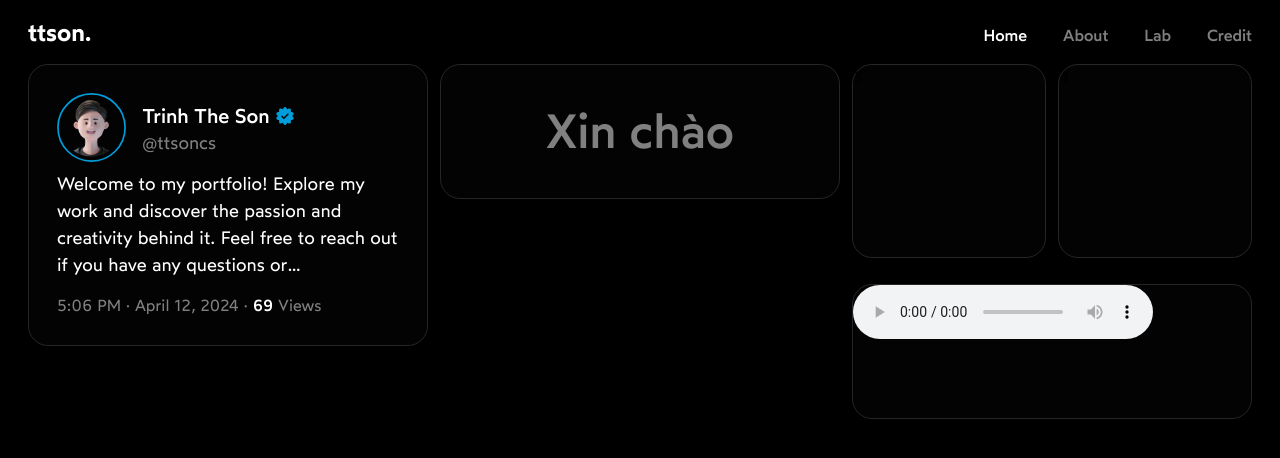
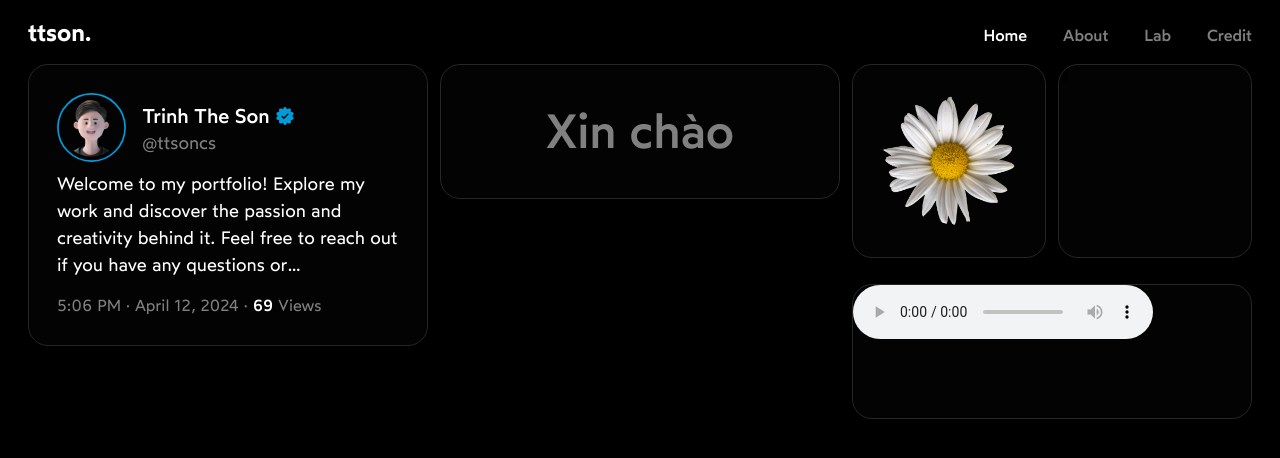
Before and after one commit to ttsoncs/portfolio-refactor, a Next.js app: page / in a window 1280 px wide. Shown: the top 458 px of the page. Built offline with nearby package versions, Linux system fonts and the light colour scheme.

Commit message:
Update styles in DesktopLinks.js, EighthGrid.js, FirstGrid.js, and HomeGrid.js

```diff
--- a/src/components/Header/DesktopLinks.js
+++ b/src/components/Header/DesktopLinks.js
@@ -29,11 +29,17 @@ function DesktopLinks({ handelClick }) {
 }
 
 const StyledLink = styled(Link)`
+  border-bottom: 2px solid transparent;
   color: var(--color-link);
   font-size: ${16 / 16}rem;
   font-weight: var(--font-weight-medium);
   text-decoration: none;
   text-transform: capitalize;
+  transition: 300ms ease-out;
+
+  &:not(:first-of-type):hover {
+    border-color: var(--color-secondary-text);
+  }
 `;
 
 export default DesktopLinks;
--- a/src/components/HomeGrid/EighthGrid.js
+++ b/src/components/HomeGrid/EighthGrid.js
@@ -5,7 +5,9 @@ import styled from "styled-components";
 function EighthGrid() {
   return (
     <Wrapper>
-      <audio controls>
+      <audio
+        controls
+      >
         <source
           src="/sounds/music.mp3"
           type="audio/mpeg"
@@ -19,7 +21,6 @@ const Wrapper = styled.section`
   background-color: var(--color-box-background);
   border-radius: 20px;
   border: 1px solid var(--color-border);
-  gap: 8px;
   grid-column: 9/13;
   grid-row: 4/6;
 
--- a/src/components/HomeGrid/FirstGrid.js
+++ b/src/components/HomeGrid/FirstGrid.js
@@ -11,8 +11,8 @@ function FirstGrid() {
         <AvatarWrapper>
           <StyledImage
             src="/images/avatar.webp"
-            height={100}
-            width={100}
+            height={128}
+            width={128}
             alt="avatar"
           />
         </AvatarWrapper>
--- a/src/components/HomeGrid/HomeGrid.js
+++ b/src/components/HomeGrid/HomeGrid.js
@@ -3,6 +3,7 @@
 import { QUERIES } from "@/constants";
 import EighthGrid from "./EighthGrid";
 import FirstGrid from "./FirstGrid";
+import ThirdGrid from "./ThirdGrid";
 import React from "react";
 import SecondGrid from "./SecondGrid";
 import styled from "styled-components";
@@ -12,7 +13,7 @@ function HomeGrid() {
     <Wrapper>
       <FirstGrid />
       <SecondGrid />
-      <Box3>3</Box3>
+      <ThirdGrid />
       <Box4>4</Box4>
       <EighthGrid>8</EighthGrid>
       {/* <Box5>5</Box5>
@@ -34,20 +35,6 @@ const Wrapper = styled.main`
   @media ${QUERIES.phoneAndSmaller} {
     grid-template-columns: repeat(2, 1fr);
     grid-template-rows: none;
-  }
-`;
-
-const Box3 = styled.div`
-  aspect-ratio: 1 / 1;
-  background-color: var(--color-box-background);
-  border-radius: 20px;
-  border: 1px solid var(--color-border);
-  grid-column: 9/11;
-  grid-row: 1/4;
-
-  @media ${QUERIES.phoneAndSmaller} {
-    grid-column: 1/2;
-    grid-row: initial;
   }
 `;
 
--- /dev/null
+++ b/src/components/HomeGrid/ThirdGrid.js
@@ -0,0 +1,40 @@
+import { QUERIES } from "@/constants";
+import Image from "next/image";
+import React from "react";
+import styled from "styled-components";
+
+function ThirdGrid() {
+  return (
+    <Wrapper>
+      <StyledImage
+        src="/images/daisy.webp"
+        height={512}
+        width={512}
+        alt="daisy flower"
+      ></StyledImage>
+    </Wrapper>
+  );
+}
+
+const Wrapper = styled.section`
+  aspect-ratio: 1 / 1;
+  background-color: var(--color-box-background);
+  border-radius: 20px;
+  border: 1px solid var(--color-border);
+  grid-column: 9/11;
+  grid-row: 1/4;
+  padding: 28px;
+
+  @media ${QUERIES.phoneAndSmaller} {
+    padding: 24px;
+    grid-column: 1/2;
+    grid-row: initial;
+  }
+`;
+
+const StyledImage = styled(Image)`
+  height: 100%;
+  width: 100%;
+`;
+
+export default ThirdGrid;
```
Also changed, not shown: public/images/daisy.webp (added).
